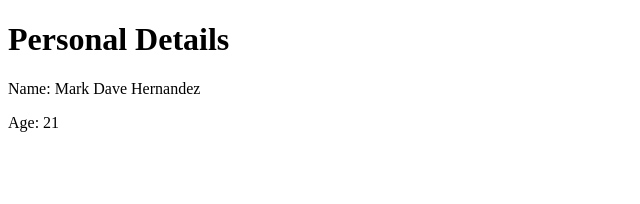
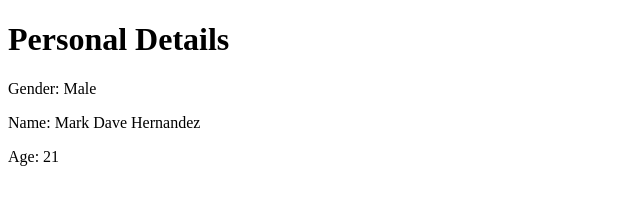
Before and after one commit to BernardSapida/git-merge-demo, a plain HTML site: page index.html in a window 1280 px wide. Shown: the whole page, without its empty margins (0-640 px from the left). Drawn offline with Linux system fonts and the light colour scheme.

Commit message:
Added gender

```diff
--- a/index.html
+++ b/index.html
@@ -9,6 +9,7 @@
 
 <body>
     <h1>Personal Details</h1>
+    <p>Gender: Male</p>
     <p>Name: Mark Dave Hernandez</p>
     <p>Age: 21</p>
 </body>
```
